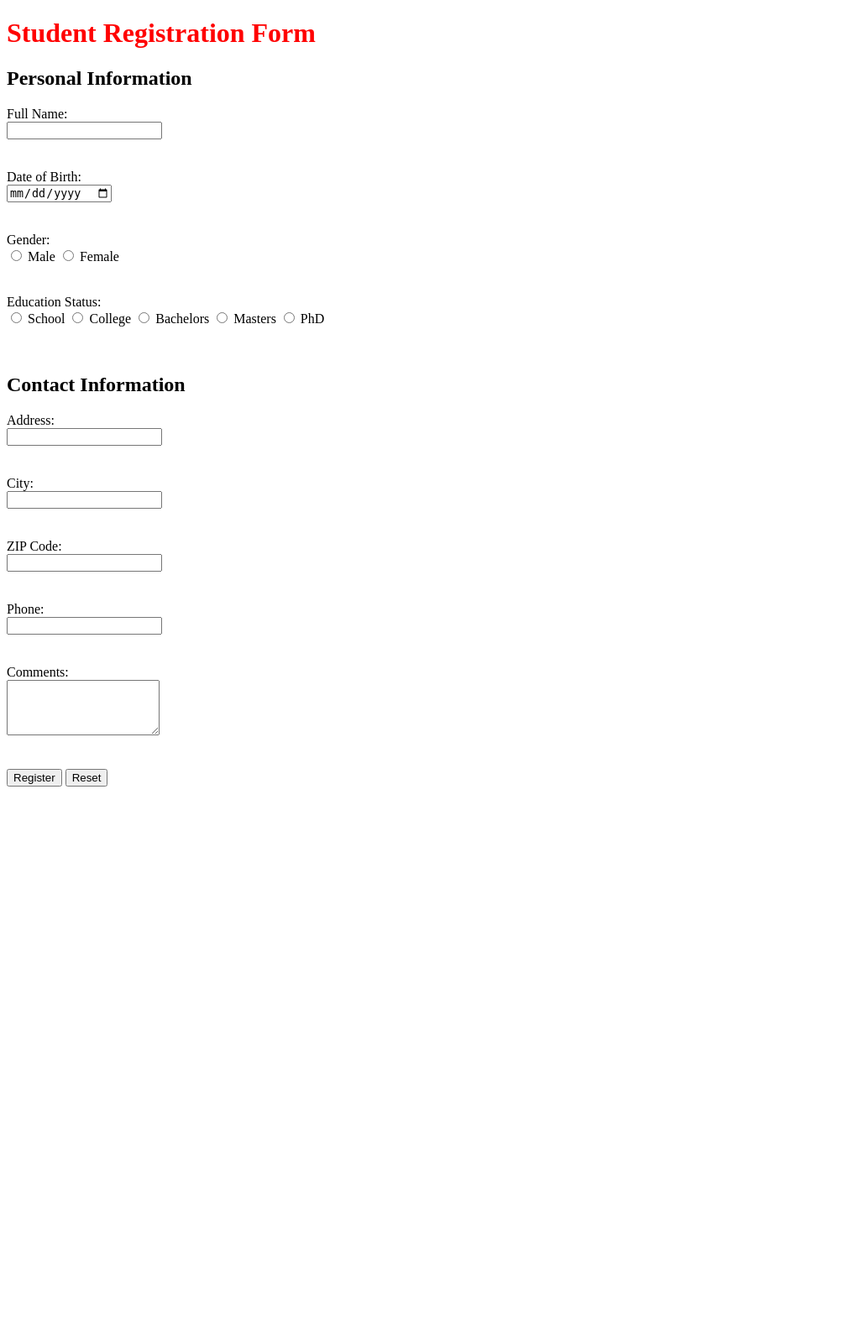
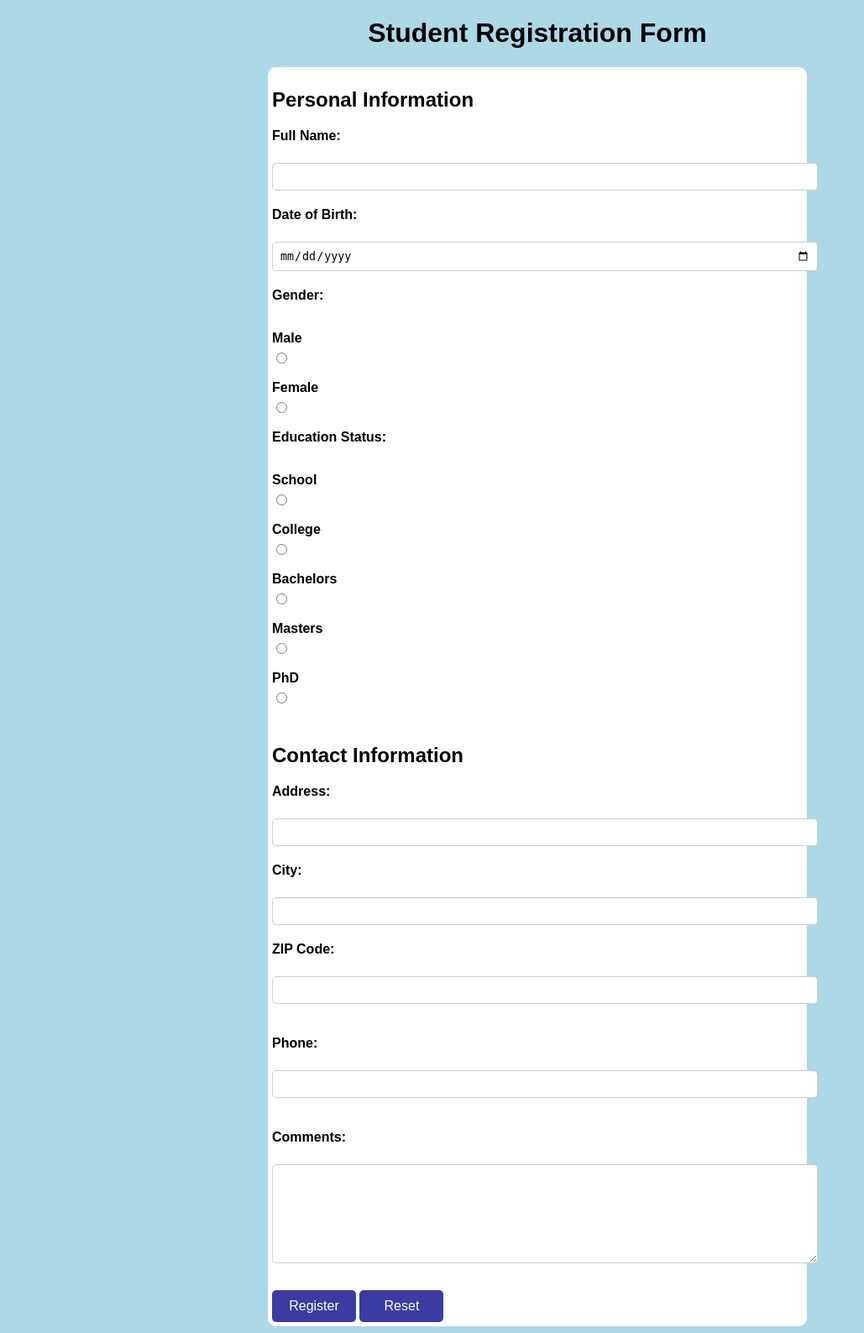
Before and after one commit to Tonmoy51480/WEB_TECHNOLOGIES_PROJECT, a PHP site: page / in a window 1280 px wide. Shown: the whole page at 84% size, without its empty margins (0-1029 px from the left). Before the commit the page ends 937 px from the top, so only its background shows below. Run offline with PHP 8.4, Linux system fonts and the light colour scheme.

Commit message:
update t and s

```diff
--- a/Teacher/tReg.php
+++ b/Teacher/tReg.php
@@ -9,7 +9,7 @@
 </head>
 <body>
     <h2></h2>
-    <form action="#" method="post">
+    <form action="action.php" method="post">
         <fieldset>
             <legend>Techer Information</legend>
             <table>
--- a/student/index.php
+++ b/student/index.php
@@ -4,76 +4,57 @@
     <meta charset="UTF-8">
     <meta name="viewport" content="width=device-width, initial-scale=1.0">
     <title>Student Registration</title>
-    <link rel="stylesheet" type="text/css" href="../CSS/style.css">
+    <link rel="stylesheet" type="text/css" href="style.css">
 </head>
 <body>
     <h1>Student Registration Form</h1>
-
-    <form>
+    <form action="action.php" method="post">
         <h2>Personal Information</h2>
 
         <label for="full_name">Full Name:</label><br>
-        <input type="text" id="full_name" name="full_name" required><br><br>
-
-        <br>
+        <input type="text" id="full_name" name="full_name" required><br>
 
         <label for="dob">Date of Birth:</label><br>
-        <input type="date" id="dob" name="dob" required><br><br>
-
-        <br>
+        <input type="date" id="dob" name="dob" required><br>
 
         <label>Gender:</label><br>
+
+        <label for="male">Male</label>
         <input type="radio" id="male" name="gender" value="male">
-        <label for="male">Male</label>
-        <input type="radio" id="female" name="gender" value="female">
-        <label for="female">Female</label><br><br>
 
+        <label for="female">Female</label>
+        <input type="radio" id="female" name="gender" value="female"></label>
         <br>
 
         <label>Education Status:</label><br>
+        <label for="school">School</label>
         <input type="radio" id="school" name="education" value="school">
-        <label for="school">School</label>
-
+        <label for="college">College</label>
         <input type="radio" id="college" name="education" value="college">
-        <label for="college">College</label>
-
+        <label for="bachelors">Bachelors</label>
         <input type="radio" id="bachelors" name="education" value="bachelors">
-        <label for="bachelors">Bachelors</label>
-
+        <label for="masters">Masters</label>
         <input type="radio" id="masters" name="education" value="masters">
-        <label for="masters">Masters</label>
-
+        <label for="phd">PhD</label>
         <input type="radio" id="phd" name="education" value="phd">
-        <label for="phd">PhD</label><br><br>
-
-        <br>
+        <br><br>
 
         <h2>Contact Information</h2>
 
         <label for="address">Address:</label><br>
-        <input type="text" id="address" name="address" required><br><br>
-
-        <br>
+        <input type="text" id="address" name="address" required><br>
 
         <label for="city">City:</label><br>
-        <input type="text" id="city" name="city" required><br><br>
-
-        <br>
+        <input type="text" id="city" name="city" required><br>
 
         <label for="zip">ZIP Code:</label><br>
         <input type="text" id="zip" name="zip" required><br><br>
 
-        <br>
-
         <label for="phone">Phone:</label><br>
         <input type="tel" id="phone" name="phone" required><br><br>
 
-        <br>
-
         <label for="comments">Comments:</label><br>
         <textarea id="comments" name="comments" rows="4"></textarea><br><br>
-
-        <br>
 
         <button type="submit">Register</button>
         <button type="reset">Reset</button>
--- /dev/null
+++ b/student/students_data.txt
@@ -0,0 +1,3 @@
+{"Full Name":"Saad Bin Sami","Date of Birth":"2025-03-20","Gender":null,"Education Status":null,"Address":"Byzid Road, Shahjadpur","City":"Dhaka","ZIP Code":"1212","Phone":"01949599137","Comments":""}
+{"Full Name":"Saad Bin Sami","Date of Birth":"2025-03-20","Gender":null,"Education Status":null,"Address":"Byzid Road, Shahjadpur","City":"Dhaka","ZIP Code":"1212","Phone":"01949599137","Comments":""}
+{"Full Name":"Saad Bin Sami","Date of Birth":"2025-03-20","Gender":null,"Education Status":null,"Address":"Byzid Road, Shahjadpur","City":"Dhaka","ZIP Code":"1212","Phone":"01949599137","Comments":""}
--- a/student/style.css
+++ b/student/style.css
@@ -1,4 +1,57 @@
+body {
+  background-color: lightblue;
+  font-family: Arial, sans-serif;
+}
+
+
 h1 {
-    text-align: left;
-    color: red;
-  }
+  text-align: center;
+  color: black;
+}
+
+form {
+  width: 50%;
+  margin: 0 auto;
+  background: white;
+  padding: 5px;
+  border-radius: 10px;
+
+}
+
+label {
+  font-weight: bold;
+  display: block;
+  margin: 10px 0 5px;
+}
+
+input, select, textarea {
+  width: 100%;
+  padding: 8px;
+  margin-bottom: 10px;
+  border: 1px solid #ccc;
+  border-radius: 5px;
+}
+
+input[type="radio"] {
+  width: auto;
+  margin-right: 5px;
+}
+
+textarea {
+  height: 100px;
+}
+
+button {
+  width: 100px;
+  padding: 10px;
+  background-color: rgb(59, 59, 162);
+  color: white;
+  border: none;
+  border-radius: 5px;
+  font-size: 16px;
+  cursor: pointer;
+}
+
+button:hover {
+  background-color: navy;
+}
```
Also changed, not shown: Teacher/action.php (added, +21 -0 lines), Teacher/tReg.css (+13 -13 lines), student/action.php (added, +21 -0 lines).
